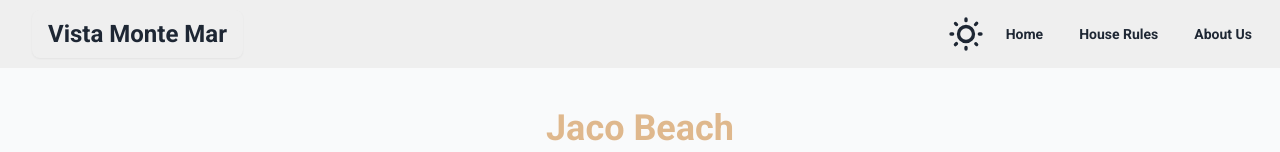
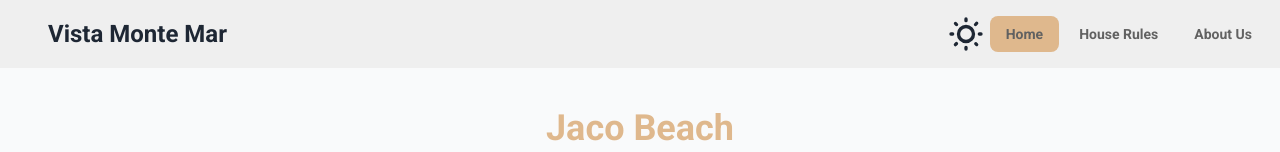
Before and after one commit to jmalab1/vista-monte-mar-app, a React (Vite) app: page / in a window 1280 px wide. Shown: the top 152 px of the page. Built offline with nearby package versions, Linux system fonts and the light colour scheme; some icons are missing.

Commit message:
menu item color fix

```diff
--- a/src/modules/Navbar/index.tsx
+++ b/src/modules/Navbar/index.tsx
@@ -1,4 +1,4 @@
-import { useEffect, useState } from 'react';
+import { MouseEvent, useEffect, useState } from 'react';
 import { Link } from 'react-router-dom';
 
 const NAV_MENU = [
@@ -17,6 +17,7 @@ const NAV_MENU = [
 ];
 
 export const Navbar = () => {
+  const [activeMenuItem, setActiveMenuItem] = useState("Home");
   const light = 'olight';
   const dark = 'odark';
 
@@ -36,15 +37,18 @@ export const Navbar = () => {
     setTheme((prev) => (prev === light ? dark : light));
   };
 
-  const handleMenuClick = () => {
+  const handleMenuClick = (e: MouseEvent<HTMLAnchorElement>, name: string) => {
+    const button = e.currentTarget as unknown as HTMLButtonElement;
+    button.blur();
     setIsDrawerOpen(false);
+    setActiveMenuItem(name);
   };
 
   return (
     <div className="navbar bg-base-100">
       <div className="flex-1">
         <Link to={"/"}>
-          <h1 className="text-2xl font-bold ml-6 btn bg-base-100 border-0">Vista Monte Mar</h1>
+          <h1 className={`text-2xl font-bold ml-6 btn bg-transparent hover:bg-transparent border-none shadow-none`}>Vista Monte Mar</h1>
         </Link>
       </div>
       <div>
@@ -75,7 +79,7 @@ export const Navbar = () => {
         <ul className="flex gap-1 menu menu-horizontal px-1">
           {NAV_MENU.map(({ name, href }) => (
             <li>
-              <Link to={href} className='text-md font-bold'>{name}</Link>
+              <Link to={href} className={`text-md text-gray-700 font-bold ${activeMenuItem == name ? "bg-secondary" : ""}`} onClick={(e) => handleMenuClick(e, name)}>{name}</Link>
             </li>
           ))}
         </ul>
@@ -96,7 +100,7 @@ export const Navbar = () => {
           <ul className="menu bg-base-200 text-base-content min-h-full w-80 p-4">
             {NAV_MENU.map(({ name, href }) => (
               <li>
-                <Link to={href} className='text-md font-bold' onClick={handleMenuClick}>{name}</Link>
+                <Link to={href} className={`text-md font-bold ${activeMenuItem == name ? "bg-secondary" : ""}`} onClick={(e) => handleMenuClick(e, name)}>{name}</Link>
               </li>
             ))}
           </ul>
```
